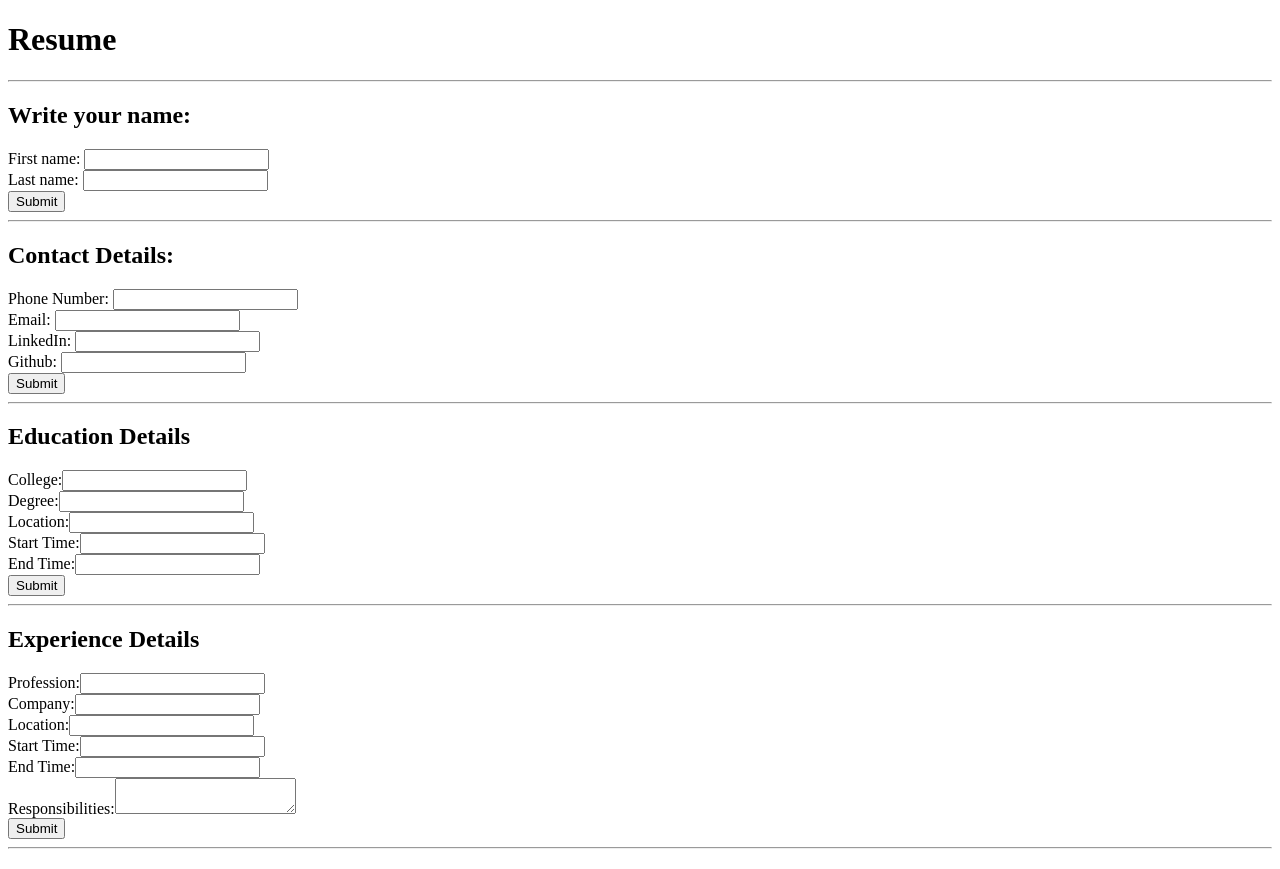
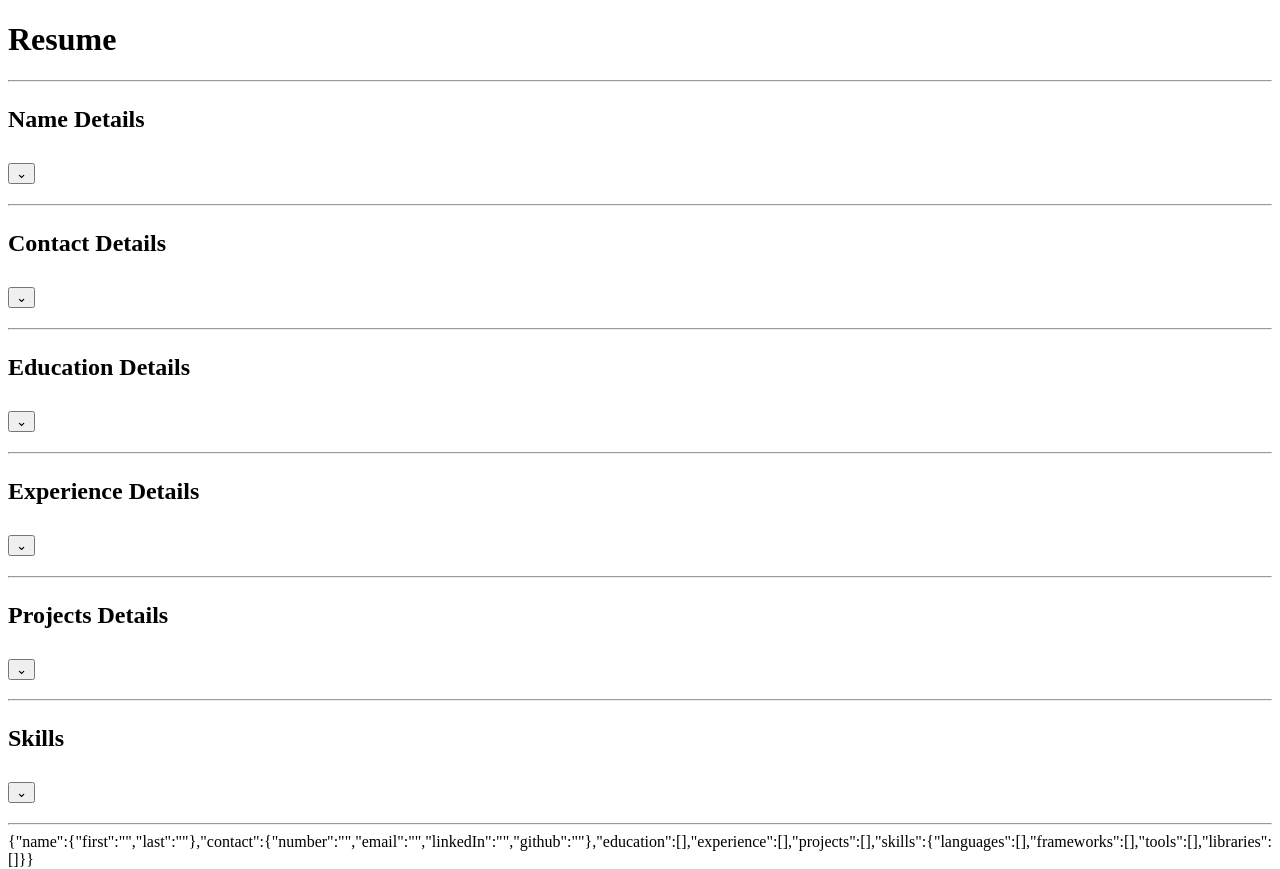
Before and after one commit to NandkishorJadoun/resume-maker, a React (Vite) app: page / in a window 1280 px wide. Shown: the top 869 px of the page. Built offline with nearby package versions, Linux system fonts and the light colour scheme.

Commit message:
feat: add collapsable state

```diff
--- a/src/components/Contact.jsx
+++ b/src/components/Contact.jsx
@@ -1,6 +1,6 @@
 import { useState } from "react";
 
-export function Contact({ setContact }) {
+export function Contact({ setContact, isActive, onShow }) {
   const [number, setNumber] = useState("");
   const [email, setEmail] = useState("");
   const [linkedIn, setLinkedIn] = useState("");
@@ -23,7 +23,11 @@ export function Contact({ setContact }) {
 
   return (
     <div className="resume-section contact-section">
-      <h2>Contact Details: </h2>
+      <h2 onClick={onShow}>
+        <p>Contact Details</p>
+        <button >&#8964;</button>
+      </h2>
+      {isActive && (
         <form onSubmit={submitHandler}>
           <InputContact
             label="Phone Number: "
@@ -53,6 +57,7 @@ export function Contact({ setContact }) {
 
           <button type="submit">Submit</button>
         </form>
+      )}
     </div>
   );
 }
--- a/src/components/Education.jsx
+++ b/src/components/Education.jsx
@@ -1,6 +1,6 @@
 import { useState } from "react";
 
-export function Education({ education, setEducation }) {
+export function Education({ education, setEducation, isActive, onShow }) {
   const [editId, setEditId] = useState(null);
   const [formData, setFormData] = useState({
     college: "",
@@ -80,8 +80,13 @@ export function Education({ education, setEducation }) {
 
   return (
     <div className="resume-section education-section">
-      <h2>Education Details</h2>
+      <h2 onClick={onShow}>
+        <p>Education Details</p>
+        <button>&#8964;</button>
+      </h2>
 
+      {isActive && (
+        <>
           <EducationForm
             formHandler={formHandler}
             formData={formData}
@@ -113,7 +118,10 @@ export function Education({ education, setEducation }) {
                       >
                         Delete
                       </button>
-                  <button className="edit" onClick={() => handleEdit(entry)}>
+                      <button
+                        className="edit"
+                        onClick={() => handleEdit(entry)}
+                      >
                         Edit
                       </button>
                     </div>
@@ -121,6 +129,8 @@ export function Education({ education, setEducation }) {
                 );
               })}
             </div>
+          )}
+        </>
       )}
     </div>
   );
--- a/src/components/Experience.jsx
+++ b/src/components/Experience.jsx
@@ -1,6 +1,6 @@
 import { useState } from "react";
 
-export function Experience({ experience, setExperience }) {
+export function Experience({ experience, setExperience, isActive, onShow }) {
   const [editId, setEditId] = useState(null);
   const [formData, setFormData] = useState({
     profession: "",
@@ -93,8 +93,13 @@ export function Experience({ experience, setExperience }) {
 
   return (
     <div className="resume-section experience-section">
-      <h2>Experience Details</h2>
+      <h2 onClick={onShow}>
+        <p>Experience Details</p>
+        <button onClick={onShow}>&#8964;</button>
+      </h2>
 
+      {isActive && (
+        <>
           <ExperienceForm
             formHandler={formHandler}
             formData={formData}
@@ -138,7 +143,10 @@ export function Experience({ experience, setExperience }) {
                       >
                         Delete
                       </button>
-                  <button className="edit" onClick={() => handleEdit(entry)}>
+                      <button
+                        className="edit"
+                        onClick={() => handleEdit(entry)}
+                      >
                         Edit
                       </button>
                     </div>
@@ -146,6 +154,8 @@ export function Experience({ experience, setExperience }) {
                 );
               })}
             </div>
+          )}
+        </>
       )}
     </div>
   );
--- a/src/components/Name.jsx
+++ b/src/components/Name.jsx
@@ -1,6 +1,6 @@
 import { useState } from "react";
 
-export function Name({ setName }) {
+export function Name({ setName, isActive, onShow }) {
   const [first, setFirst] = useState("");
   const [last, setLast] = useState("");
 
@@ -14,11 +14,14 @@ export function Name({ setName }) {
     setInputName(eventValue);
   }
 
-
-
   return (
     <div className="resume-section name-section">
-      <h2>Write your name:</h2>
+      <h2 onClick={onShow}>
+        <p>Name Details</p>
+        <button>&#8964;</button>
+      </h2>
+
+      {isActive && (
         <form onSubmit={submitHandler}>
           <InputName
             name={"first"}
@@ -34,6 +37,7 @@ export function Name({ setName }) {
           />
           <button type="submit">Submit</button>
         </form>
+      )}
     </div>
   );
 }
--- a/src/components/Projects.jsx
+++ b/src/components/Projects.jsx
@@ -1,6 +1,6 @@
 import { useState } from "react";
 
-export function Projects({ projects, setProjects }) {
+export function Projects({ projects, setProjects, isActive, onShow }) {
   const [editId, setEditId] = useState(null);
   const [formData, setFormData] = useState({
     project: "",
@@ -87,8 +87,13 @@ export function Projects({ projects, setProjects }) {
 
   return (
     <div className="resume-section projects-section">
-      <h2>Projects Details</h2>
+      <h2 onClick={onShow}>
+        <p>Projects Details</p>
+        <button>&#8964;</button>
+      </h2>
 
+      {isActive && (
+        <>
           <ProjectsForm
             formHandler={formHandler}
             formData={formData}
@@ -103,7 +108,7 @@ export function Projects({ projects, setProjects }) {
             <div className="entry-container">
               {projects.map((entry) => {
                 return (
-              <div key={entry.id}>
+                  <div key={entry.id} className="entry">
                     <p>Project: {entry.project}</p>
                     <p>Stack: {entry.stack}</p>
                     {entry.startTime && (
@@ -131,7 +136,10 @@ export function Projects({ projects, setProjects }) {
                       >
                         Delete
                       </button>
-                  <button className="edit" onClick={() => handleEdit(entry)}>
+                      <button
+                        className="edit"
+                        onClick={() => handleEdit(entry)}
+                      >
                         Edit
                       </button>
                     </div>
@@ -139,6 +147,8 @@ export function Projects({ projects, setProjects }) {
                 );
               })}
             </div>
+          )}
+        </>
       )}
     </div>
   );
--- a/src/components/Skills.jsx
+++ b/src/components/Skills.jsx
@@ -9,6 +9,8 @@ export function Skills({
   setTools,
   libraries,
   setLibraries,
+  isActive,
+  onShow,
 }) {
   const [langInput, setLangInput] = useState("");
   const [frameworkInput, setFrameworkInput] = useState("");
@@ -51,7 +53,7 @@ export function Skills({
       return (
         skill.name.trim() && (
           <span key={skill.id}>
-            {skill.name + " "}
+            {skill.name}
             <button
               className="remove"
               onClick={() => skillDeleteHandler(skill.id, skills, setSkills)}
@@ -71,7 +73,12 @@ export function Skills({
 
   return (
     <div className="resume-section skills-section">
-      <h2>Skills</h2>
+      <h2 onClick={onShow}>
+        <p>Skills</p>
+        <button>&#8964;</button>
+      </h2>
+      {isActive && (
+        <>
           <SkillsForm
             name={"language"}
             label={"Languages: "}
@@ -120,6 +127,8 @@ export function Skills({
           {frameworks.length > 0 && <div>Added Frameworks: {frameworkJsx}</div>}
           {tools.length > 0 && <div>Added Tools: {toolJsx}</div>}
           {libraries.length > 0 && <div>Added Libraries: {libJsx}</div>}
+        </>
+      )}
     </div>
   );
 }
```
Lines whose indentation alone changed are shown as unchanged.
